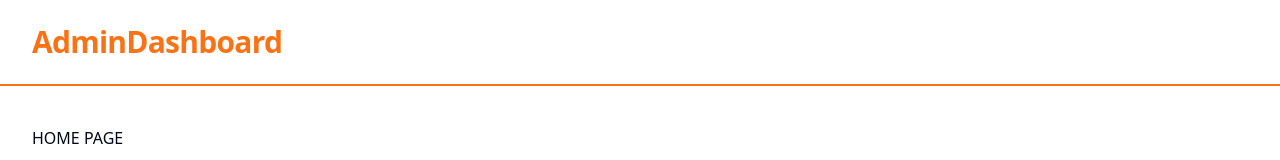
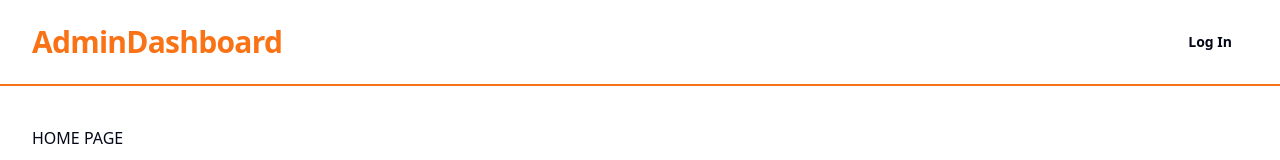
Before and after one commit to ilyanosovsky/ItWorks, a React (Vite) app in the folder assignments/admin-dashboard/client/: page / in a window 1280 px wide. Shown: the top 160 px of the page. Built offline with nearby package versions, Linux system fonts and the light colour scheme.

Commit message:
added main nav

```diff
--- a/assignments/admin-dashboard/client/src/components/Header.tsx
+++ b/assignments/admin-dashboard/client/src/components/Header.tsx
@@ -1,5 +1,6 @@
 import { Link } from "react-router-dom";
 import MobileNav from "./MobileNav";
+import MainNav from "./MainNav";
 
 const Header = () => {
   return (
@@ -14,6 +15,9 @@
         <div className="md:hidden">
           <MobileNav />
         </div>
+        <div className="hidden md:block">
+            <MainNav/>
+        </div>
       </div>
     </div>
   );
--- /dev/null
+++ b/assignments/admin-dashboard/client/src/components/MainNav.tsx
@@ -0,0 +1,14 @@
+import { Button } from "./ui/button";
+
+const MainNav = () => {
+  return (
+    <Button
+      variant="ghost"
+      className="font-bold hover:text-orange-500 hover:bg-white"
+    >
+      Log In
+    </Button>
+  );
+};
+
+export default MainNav;
```
